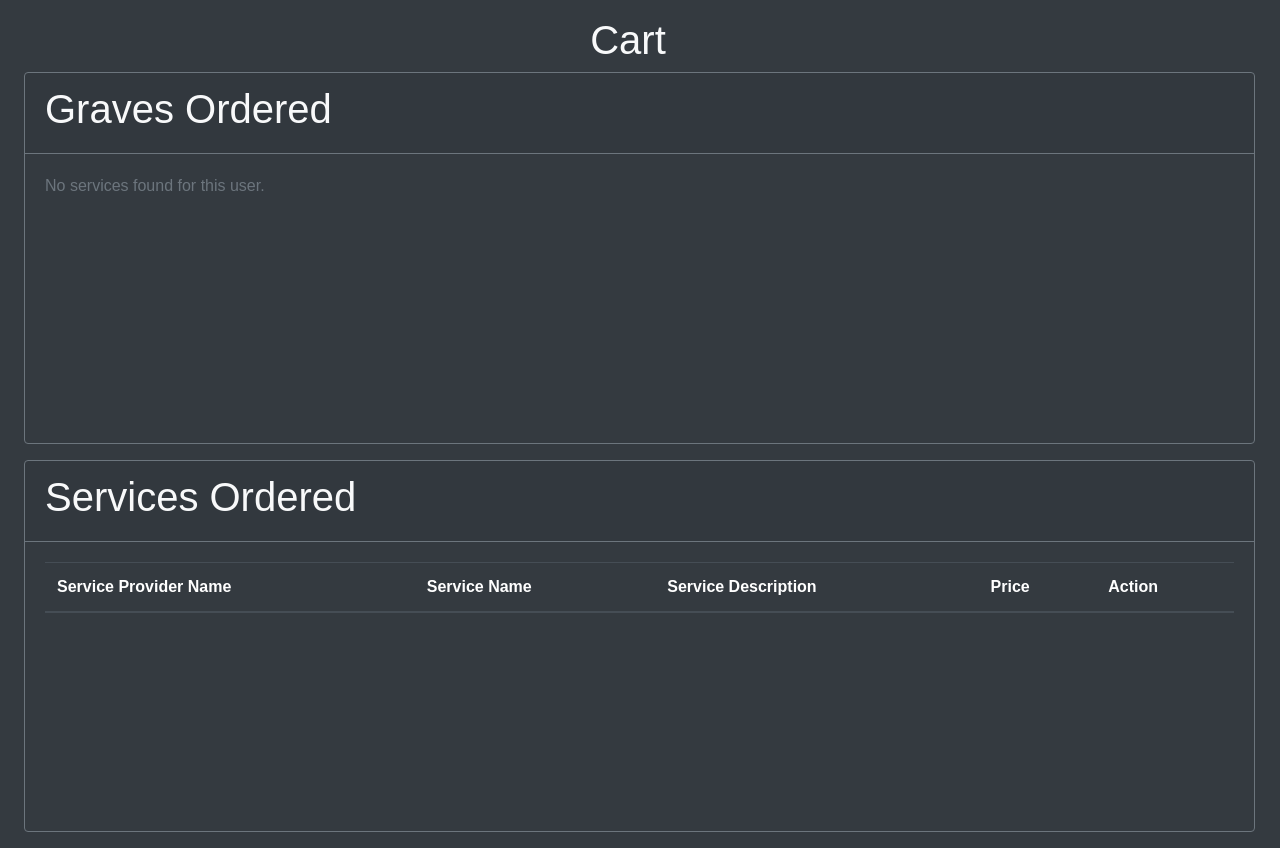
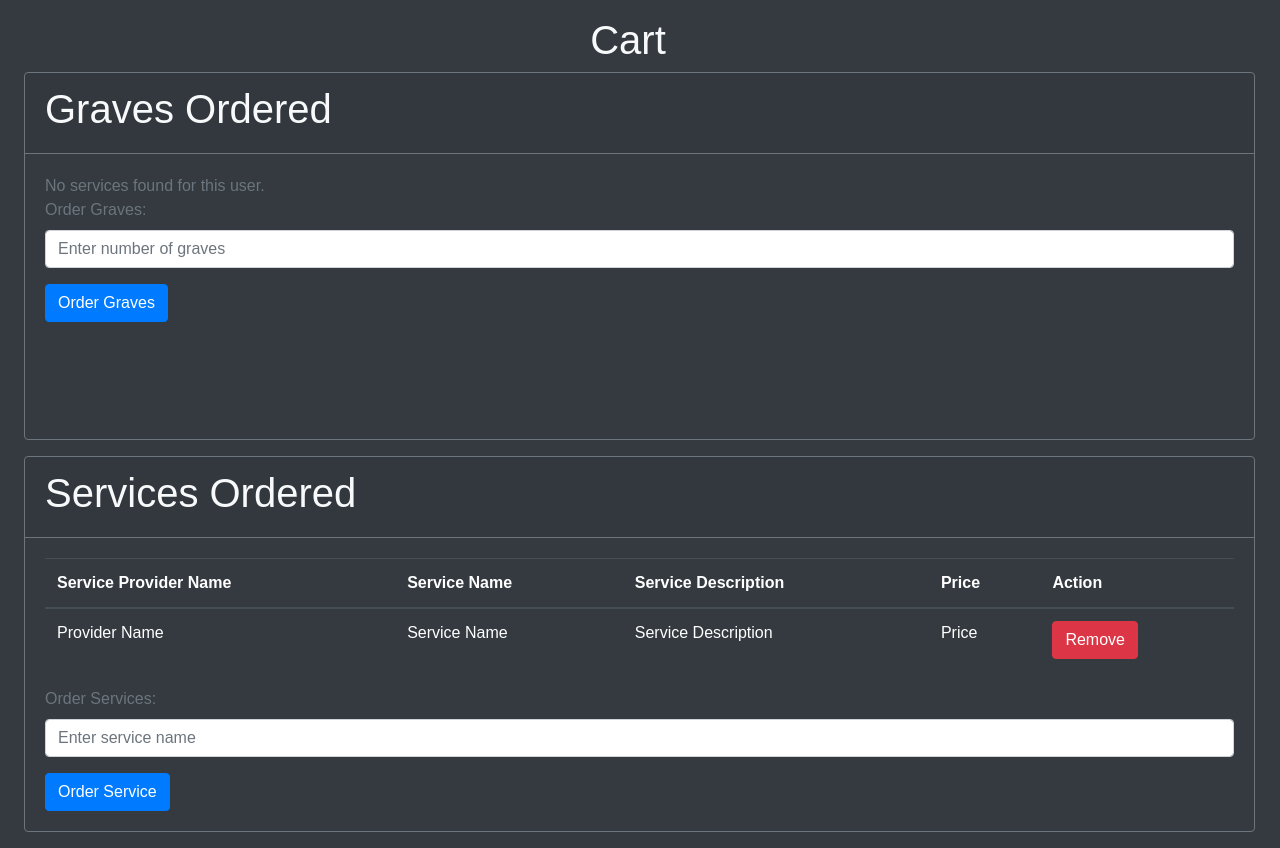
Before and after one commit to kasi1003/gmsUp, a PHP site: page /cart.php in a window 1280 px wide. Shown: the part 56-904 px from the top of the page. Run offline with PHP 8.4, Linux system fonts and the light colour scheme; data that the repository does not hold is empty.

Commit message:
Update cart.php

```diff
--- a/php/cart.php
+++ b/php/cart.php
@@ -7,10 +7,9 @@
     <link rel="stylesheet" href="../css/serviceProvidersPage.css" />
     <title>Document</title>
     <script src="https://code.jquery.com/jquery-3.6.0.min.js"></script>
-
     <link rel="stylesheet" href="https://cdnjs.cloudflare.com/ajax/libs/font-awesome/5.15.3/css/all.min.css" integrity="iBBXm8fW90+nuLcSKlbmrPcLa0OT92xO1BIsZ+ywDWZCvqsWgccV3gFoRBv0z+8dLJgyAHIhR35VZc2oM/gI1w==" crossorigin="anonymous" referrerpolicy="no-referrer" />
     <link rel="stylesheet" href="https://cdn.jsdelivr.net/npm/bootstrap@4.3.1/dist/css/bootstrap.min.css" integrity="sha384-ggOyR0iXCbMQv3Xipma34MD+dH/1fQ784/j6cY/iJTQUOhcWr7x9JvoRxT2MZw1T" crossorigin="anonymous" />
-
+</head>
 
 <body>
     <?php
@@ -21,7 +20,6 @@
     if (isset($_SESSION['UserId'])) {
         $user_id = $_SESSION['UserId'];
     } else {
-        // Set UserId to PHPSESSID
         // Set UserId to PHPSESSID if not already set
         $_SESSION['UserId'] = session_id();
         $user_id = $_SESSION['UserId'];
@@ -35,9 +33,7 @@
     }
     ?>
 
-
     <section class="top-container pr-4">
-
         <div style="display: flex; flex-direction: column; width: 100%" style="display: flex; justify-content: center;">
             <h1 class="service-providers-header-text pt-3 text-light" style="display: flex; justify-content: center;">
                 Cart</h1>
@@ -49,8 +45,6 @@
 
                 <div class="card-body text-secondary">
                     <?php
-
-
                     // Database connection details
                     $servername = "localhost";
                     $username = "root";
@@ -140,6 +134,14 @@
                     $conn->close();
                     ?>
 
+                    <form action="order_grave.php" method="POST">
+                        <div class="form-group">
+                            <label for="graveOrder">Order Graves:</label>
+                            <input type="number" class="form-control" id="graveOrder" name="graveOrder" placeholder="Enter number of graves">
+                        </div>
+                        <button type="submit" class="btn btn-primary">Order Graves</button>
+                    </form>
+
                 </div>
             </div>
             <div class="card border-secondary bg-dark mb-3" style="width: 98%; height: 45%; margin-left: 1.5rem;">
@@ -162,19 +164,27 @@
                             </thead>
                             <tbody>
                                 <tr>
-
+                                    <!-- Example row -->
+                                    <td>Provider Name</td>
+                                    <td>Service Name</td>
+                                    <td>Service Description</td>
+                                    <td>Price</td>
+                                    <td><button type="button" class="btn btn-danger">Remove</button></td>
                                 </tr>
                             </tbody>
                         </table>
+                    </div>
 
-
-                    </div>
+                    <form action="order_service.php" method="POST">
+                        <div class="form-group">
+                            <label for="serviceOrder">Order Services:</label>
+                            <input type="text" class="form-control" id="serviceOrder" name="serviceOrder" placeholder="Enter service name">
+                        </div>
+                        <button type="submit" class="btn btn-primary">Order Service</button>
+                    </form>
                 </div>
             </div>
         </div>
-
-
-
     </section>
 
     <script src="https://code.jquery.com/jquery-3.6.0.min.js"></script>
```
